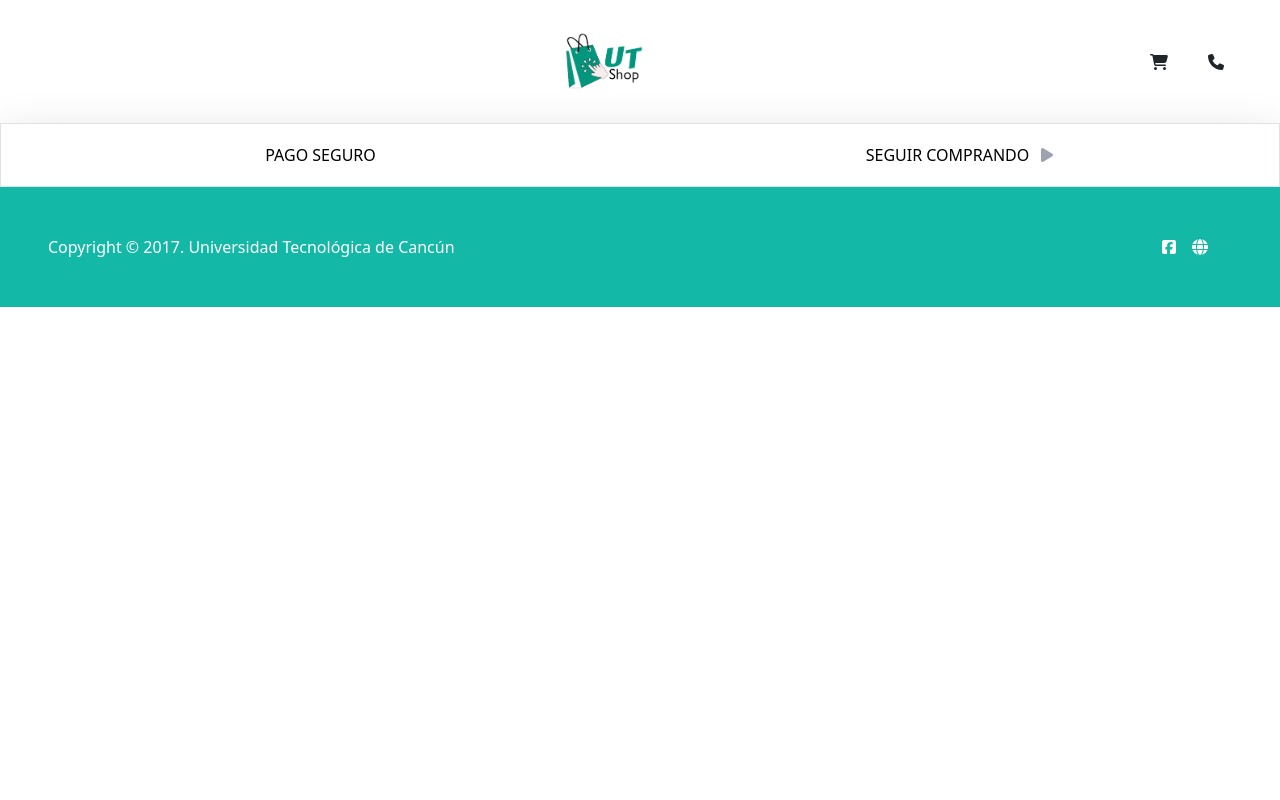
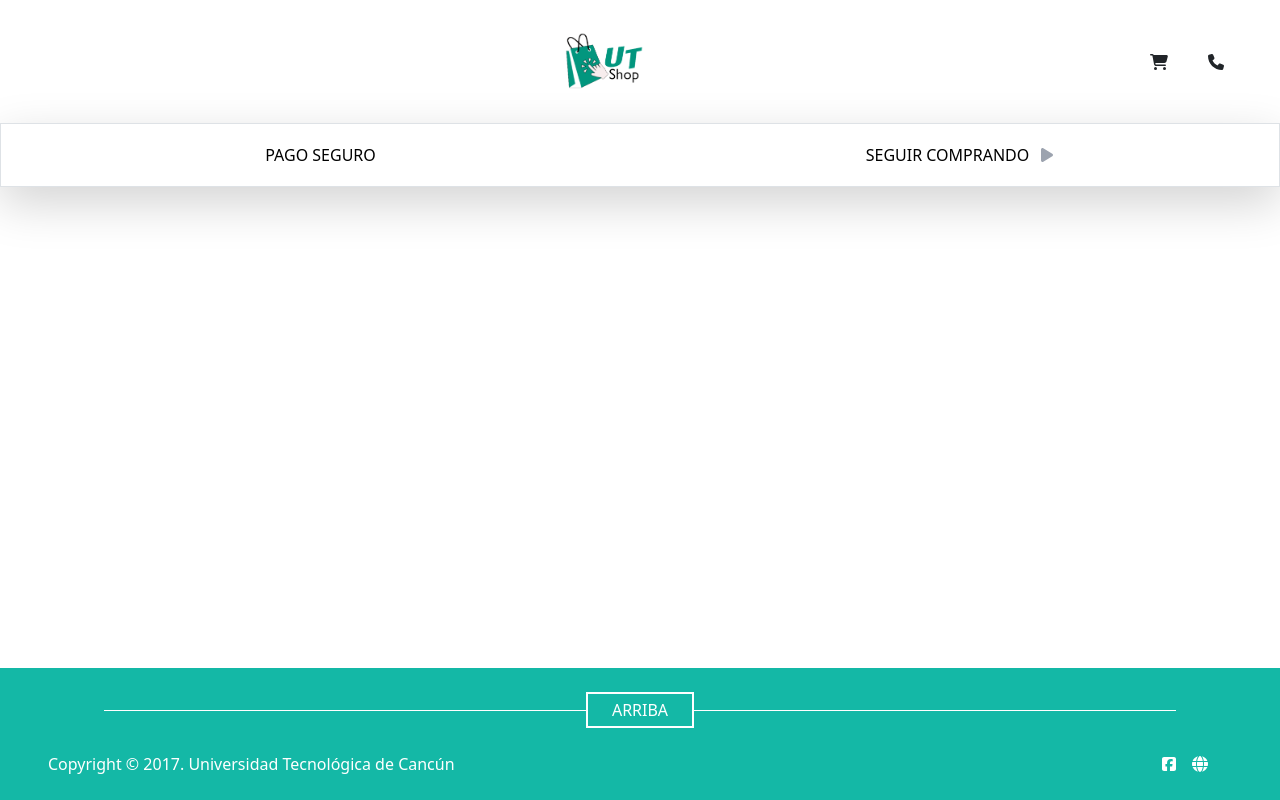
Before and after one commit to ppeguero/UTSHOP, a React (Vite) app: page /carrito in a window 1280 px wide. Built offline with nearby package versions, Linux system fonts and the light colour scheme.

Commit message:
Peguero Tejero - Resto del footer

```diff
--- a/src/components/Footer.jsx
+++ b/src/components/Footer.jsx
@@ -1,12 +1,18 @@
 import { FontAwesomeIcon } from '@fortawesome/react-fontawesome';
 import { faFacebookSquare } from '@fortawesome/free-brands-svg-icons';
 import { faGlobe } from '@fortawesome/free-solid-svg-icons';
+import IrArriba from './IrArriba';
 
 
 function Footer() {
   return (
-    <footer className="bg-teal-500 py-12">
+    <footer className="bg-teal-500 py-6 mt-auto">
         <div className="container mx-auto px-2 text-white">
+            <div className='flex justify-between items-center pb-6'>
+                <div className='bg-white border-solid border-inherit w-1/2 h-px ml-24'></div>
+                <div className='border-solid border-white border-2'><button className='hover:text-slate-950 px-6 py-1 hover:bg-white transition duration-300'><IrArriba /></button></div>
+                <div className='bg-white border-solid border-inherit w-1/2 h-px mr-24'></div>
+            </div>
             <div className="flex justify-between items-center px-10">
                 <div>
                     <p className="text-base font-inter">Copyright © 2017. Universidad Tecnológica de Cancún</p>
--- /dev/null
+++ b/src/components/IrArriba.jsx
@@ -0,0 +1,16 @@
+
+function IrArriba() {
+  const handleScrollToTop = () => {
+    // Lógica para desplazarse hacia arriba
+    window.scrollTo({ top: 0, behavior: 'smooth' });
+  };
+
+  return (
+    <div>
+      <button onClick={handleScrollToTop}>ARRIBA</button>
+      {/* Resto del contenido del componente */}
+    </div>
+  );
+}
+
+export default IrArriba;
--- a/src/main.jsx
+++ b/src/main.jsx
@@ -6,6 +6,6 @@ import './index.css'
 
 ReactDOM.createRoot(document.getElementById('root')).render(
   <React.StrictMode>
-    <App />
+    <App/>
   </React.StrictMode>
 )
--- a/src/routes/Carrito.jsx
+++ b/src/routes/Carrito.jsx
@@ -6,7 +6,7 @@ import Footer from "../components/Footer";
 
 export default function Carrito(){
     return (
-        <div>
+        <div className="min-h-screen flex flex-col">
 
             <Header />
 
--- a/src/routes/Catálogo.jsx
+++ b/src/routes/Catálogo.jsx
@@ -3,7 +3,7 @@ import Footer from "../components/Footer"
 
 export default function Catálogo(){
     return (
-        <div>
+        <div className="min-h-screen flex flex-col">
             <Header />
             <h1>Catálogo</h1>
             <Footer />
--- a/src/routes/Contáctanos.jsx
+++ b/src/routes/Contáctanos.jsx
@@ -3,7 +3,7 @@ import Footer from "../components/Footer"
 
 export default function Contáctanos(){
     return (
-        <div>
+        <div className="min-h-screen flex flex-col">
             <Header />
             <h1>Contáctanos</h1>
 
--- a/src/routes/Inicio.jsx
+++ b/src/routes/Inicio.jsx
@@ -3,7 +3,7 @@ import Footer from "../components/Footer"
 
 export default function Inicio(){
     return (
-        <div>
+        <div className="min-h-screen flex flex-col">
             <Header />
             <h1>Inicio</h1>
             <Footer />
```
